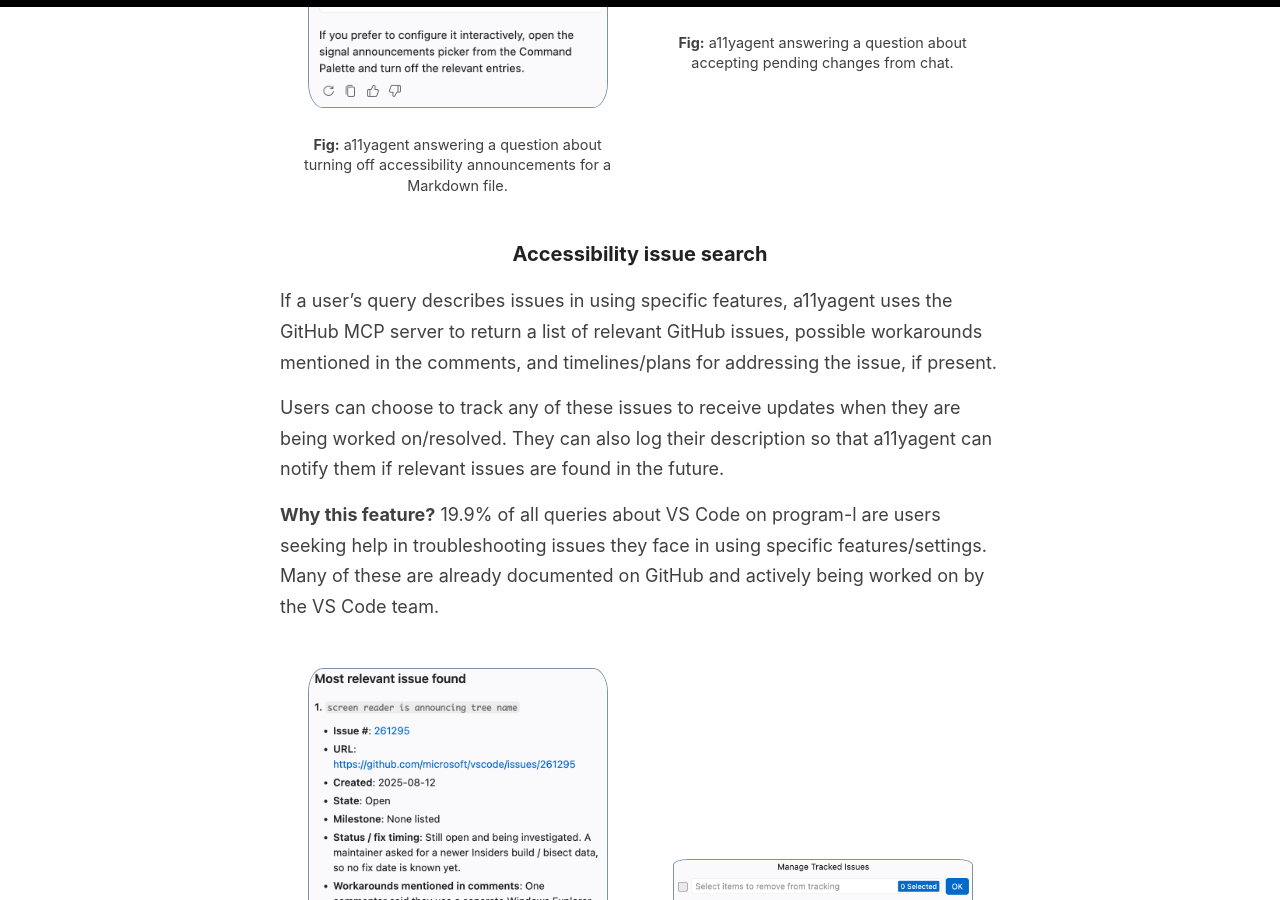
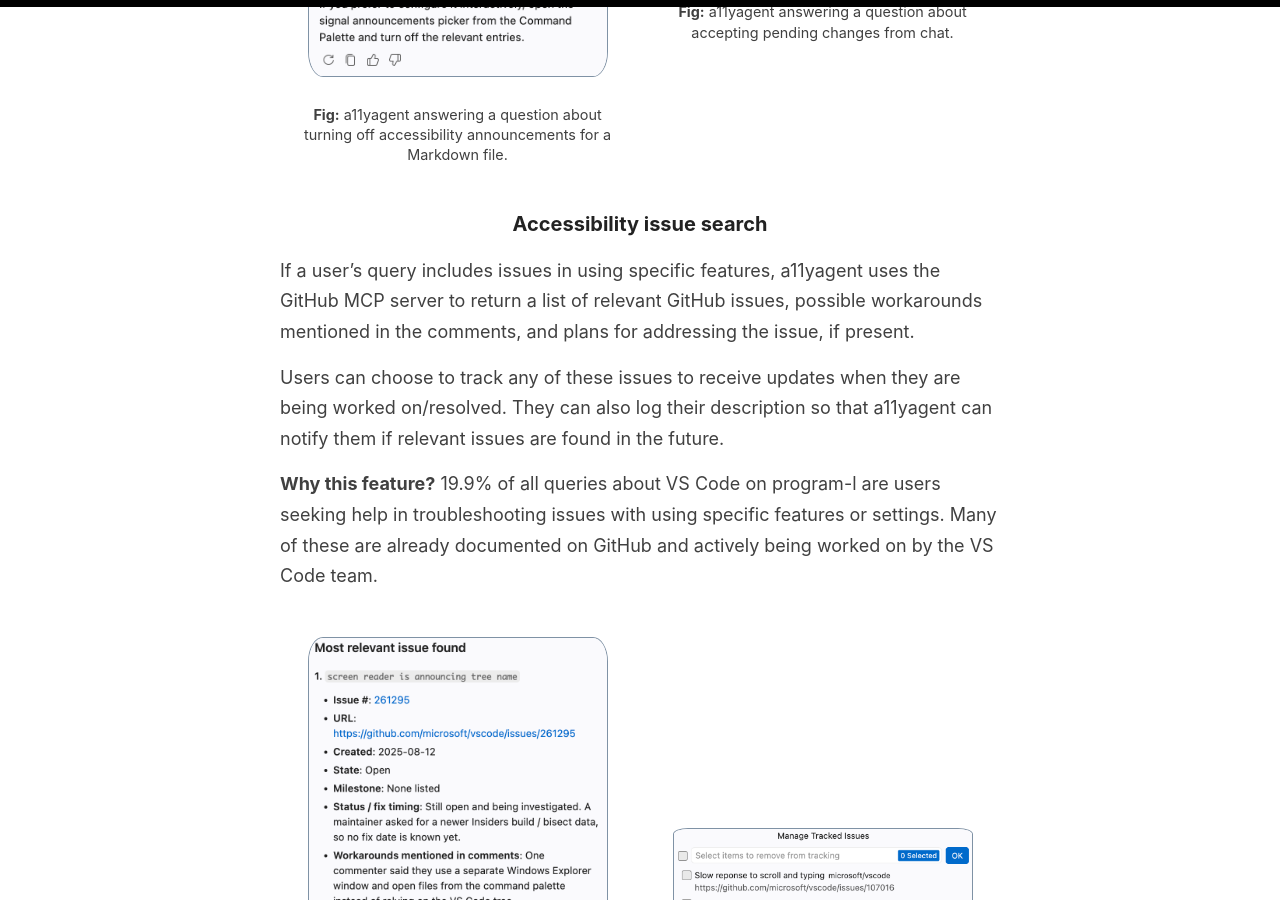
Before and after one commit to sreelakshmisb/sreelakshmisb.github.io, a Jekyll site: the page built from _posts/2026-5-20-a11yagent.md, in a window 1280 px wide and 900 px high, scrolled down 4977 px. Built offline with Jekyll 4.4.1, drawn with Linux system fonts in a browser that asks for light colours; some of the changed text lies outside the part shown.

Commit message:
fixed typos

```diff
--- a/_posts/2026-5-20-a11yagent.md
+++ b/_posts/2026-5-20-a11yagent.md
@@ -17,10 +17,10 @@ VS Code has 100s of settings, many of these designed specifically for blind and
 <figure style="margin: 2em; display: grid; justify-items: center; gap: 6px; justify-self: center;">
   <img src="/images/release_trends.png" alt="Line graph showing trends in accessibility updates from January 2021 to December 2025. The X-axis shows months, and the Y-axis shows the number of documented accessibility feature updates for that month. The graph shows frequent fluctuations with several sharp peaks and drops to zero in December each year. Most values lie between 2 and 4, with the highest peak in March 2022, with 11 updates.
 " />
-  <figcaption style="font-size: 0.8em; line-height: 1.2; text-align: center; padding: 4px;"><strong>Fig 2:</strong> Line graph showing trends in accessibility updates (2021-2025).</figcaption>
+  <figcaption style="font-size: 0.8em; line-height: 1.2; text-align: center; padding: 4px;"><strong>Fig:</strong> Line graph showing trends in accessibility updates (2021-2025).</figcaption>
 </figure>
 
-Discoverability is a known challenge for BLV developers. Prior studies have found limited use of IDE features by BLV develoeprs ([Mealin et al., 2012](https://ieeexplore.ieee.org/stamp/stamp.jsp?tp=&arnumber=6344485))and have indicated that features visible to sighted developers often remain hidden to BLV developers ([Albusays et al., 2017](https://dl.acm.org/doi/epdf/10.1145/3132525.3132550); [Baker et al., 2015](https://dl.acm.org/doi/epdf/10.1145/2702123.2702589); [Potluri et al., 2018](https://dl.acm.org/doi/epdf/10.1145/3173574.3174192)).
+Discoverability is a known challenge for BLV developers. Prior studies have found limited use of IDE features by BLV developers ([Mealin et al., 2012](https://ieeexplore.ieee.org/stamp/stamp.jsp?tp=&arnumber=6344485)) and have indicated that features visible to sighted developers often remain hidden to BLV developers ([Albusays et al., 2017](https://dl.acm.org/doi/epdf/10.1145/3132525.3132550); [Baker et al., 2015](https://dl.acm.org/doi/epdf/10.1145/2702123.2702589); [Potluri et al., 2018](https://dl.acm.org/doi/epdf/10.1145/3173574.3174192)).
 
 Given the sheer number of settings in VS Code and the pace at which they are introduced and changed, they risk not being discovered and used in practice.
 
@@ -67,7 +67,7 @@ An IDE-native chat agent like GitHub Copilot could, in theory, help answer these
 ## Features
 
 ### Accessibility chat participant
-Users can ask questions about using VS Code or describe their workflows/goals by invoking the agent with `@a11yagent`. a11yagent will answer with relevant features and settings that can assist in these workflows and provide screen-reader-optimized steps to access and use these features. Users can also ask follow-up questions and continue a conversation with the agent, if they wish to do so.
+Users can ask questions about using VS Code or describe their workflows or goals by invoking the agent with `@a11yagent`. a11yagent will answer with relevant features and settings that can assist in these workflows and provide screen-reader-optimized steps to access and use these features. Users can also ask follow-up questions and continue a conversation with the agent, if they wish to do so.
 
 <div style="display: grid; grid-template-columns: 1fr 1fr; gap: 10px; align-items: center;">
 
@@ -85,11 +85,11 @@ Users can ask questions about using VS Code or describe their workflows/goals by
 </div>
 
 ### Accessibility issue search
-If a user's query describes issues in using specific features, a11yagent uses the GitHub MCP server to return a list of relevant GitHub issues, possible workarounds mentioned in the comments, and timelines/plans for addressing the issue, if present.
+If a user's query includes issues in using specific features, a11yagent uses the GitHub MCP server to return a list of relevant GitHub issues, possible workarounds mentioned in the comments, and plans for addressing the issue, if present.
 
 Users can choose to track any of these issues to receive updates when they are being worked on/resolved. They can also log their description so that a11yagent can notify them if relevant issues are found in the future.
 
-<strong>Why this feature?</strong>  19.9% of all queries about VS Code on program-l are users seeking help in troubleshooting issues they face in using specific features/settings. Many of these are already documented on GitHub and actively being worked on by the VS Code team.
+<strong>Why this feature?</strong>  19.9% of all queries about VS Code on program-l are users seeking help in troubleshooting issues with using specific features or settings. Many of these are already documented on GitHub and actively being worked on by the VS Code team.
 <br><br>
 
 <div style="display: grid; grid-template-columns: 1fr 1fr; gap: 10px; align-items: center;">
```
Also changed, not shown: other parts of _posts/2026-5-20-a11yagent.md (+1 -1 lines).
